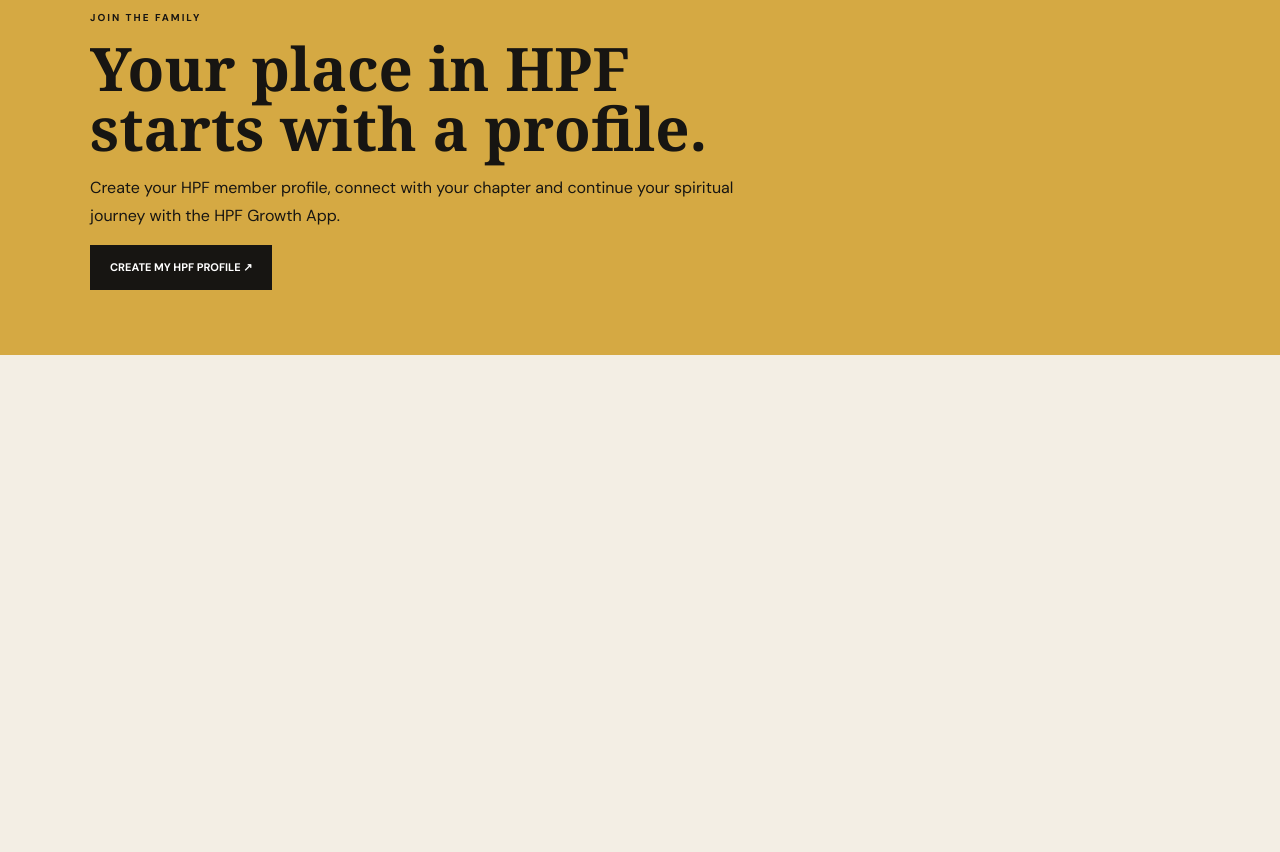
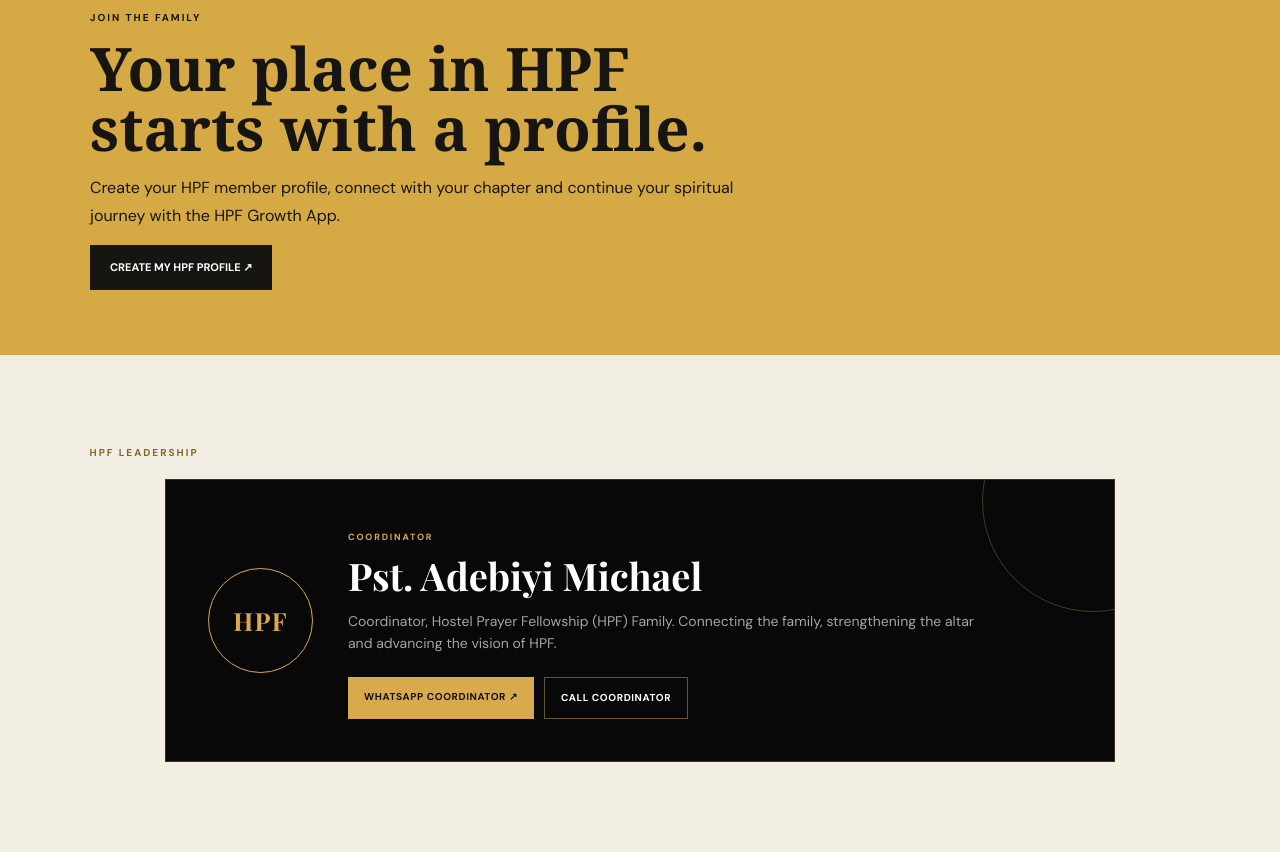
Before and after one commit to NEWGEN112/hpf-family-website, a plain HTML site: page index.html in a window 1280 px wide. Shown: the part 7106-7958 px from the top of the page. Before the commit the page ends 7461 px from the top, so only its background shows below. Drawn offline with nearby package versions, Linux system fonts and the light colour scheme; a web font is replaced by a local one.

Commit message:
Update index.html

```diff
--- a/index.html
+++ b/index.html
@@ -117,4 +117,149 @@ WhatsApp HPF General Secretary ↗
     </div>
   </div>
 </section>
-<section style="background:#d5a943;color:#171512;padding:65px 7%;margin-top:30px"><div style="max-width:1100px;margin:auto"><div style="font-size:10px;letter-spacing:.2em;font-weight:800">JOIN THE FAMILY</div><h2 style="font-family:Georgia,serif;font-size:clamp(38px,5vw,60px);line-height:1;margin:12px 0">Your place in HPF<br>starts with a profile.</h2><p style="max-width:650px;line-height:1.7">Create your HPF member profile, connect with your chapter and continue your spiritual journey with the HPF Growth App.</p><a href="member.html" style="display:inline-block;background:#171512;color:#fff;text-decoration:none;padding:14px 20px;font-size:11px;font-weight:800">CREATE MY HPF PROFILE ↗</a></div></section></body></html>
+<section style="background:#d5a943;color:#171512;padding:65px 7%;margin-top:30px"><div style="max-width:1100px;margin:auto"><div style="font-size:10px;letter-spacing:.2em;font-weight:800">JOIN THE FAMILY</div><h2 style="font-family:Georgia,serif;font-size:clamp(38px,5vw,60px);line-height:1;margin:12px 0">Your place in HPF<br>starts with a profile.</h2><p style="max-width:650px;line-height:1.7">Create your HPF member profile, connect with your chapter and continue your spiritual journey with the HPF Growth App.</p><a href="member.html" style="display:inline-block;background:#171512;color:#fff;text-decoration:none;padding:14px 20px;font-size:11px;font-weight:800">CREATE MY HPF PROFILE ↗</a></div></section><!-- HPF COORDINATOR -->
+<section class="hpf-coordinator">
+  <div class="coordinator-label">HPF LEADERSHIP</div>
+
+  <div class="coordinator-card">
+    <div class="coordinator-logo">HPF</div>
+
+    <div class="coordinator-info">
+      <span>COORDINATOR</span>
+      <h2>Pst. Adebiyi Michael</h2>
+      <p>
+        Coordinator, Hostel Prayer Fellowship (HPF) Family.
+        Connecting the family, strengthening the altar and advancing the
+        vision of HPF.
+      </p>
+
+      <div class="coordinator-buttons">
+        <a href="https://wa.me/2347025329640" target="_blank">
+          WhatsApp Coordinator ↗
+        </a>
+
+        <a href="tel:+2347025329640">
+          Call Coordinator
+        </a>
+      </div>
+    </div>
+  </div>
+</section>
+
+<style>
+.hpf-coordinator{
+  padding:90px 7%;
+  background:#f3eee4;
+}
+
+.coordinator-label{
+  color:#876525;
+  font-size:10px;
+  font-weight:700;
+  letter-spacing:.2em;
+  margin-bottom:18px;
+}
+
+.coordinator-card{
+  max-width:950px;
+  margin:auto;
+  padding:42px;
+  background:#080808;
+  color:#fff;
+  border:1px solid #3b3020;
+  display:flex;
+  align-items:center;
+  gap:35px;
+  position:relative;
+  overflow:hidden;
+}
+
+.coordinator-card:after{
+  content:"";
+  position:absolute;
+  width:220px;
+  height:220px;
+  border:1px solid #4b3920;
+  border-radius:50%;
+  right:-90px;
+  top:-90px;
+}
+
+.coordinator-logo{
+  width:105px;
+  height:105px;
+  min-width:105px;
+  border:1px solid #d8aa4d;
+  border-radius:50%;
+  display:grid;
+  place-items:center;
+  color:#d8aa4d;
+  font-family:'Playfair Display',serif;
+  font-size:25px;
+  font-weight:700;
+  letter-spacing:.05em;
+}
+
+.coordinator-info{
+  position:relative;
+  z-index:1;
+}
+
+.coordinator-info span{
+  color:#d8aa4d;
+  font-size:9px;
+  font-weight:700;
+  letter-spacing:.2em;
+}
+
+.coordinator-info h2{
+  font-family:'Playfair Display',serif;
+  font-size:38px;
+  margin:8px 0;
+}
+
+.coordinator-info p{
+  color:#aaa39a;
+  max-width:650px;
+  font-size:14px;
+}
+
+.coordinator-buttons{
+  display:flex;
+  gap:10px;
+  flex-wrap:wrap;
+  margin-top:22px;
+}
+
+.coordinator-buttons a{
+  padding:12px 16px;
+  font-size:10px;
+  font-weight:700;
+  text-transform:uppercase;
+  letter-spacing:.06em;
+  background:#d8aa4d;
+  color:#111;
+}
+
+.coordinator-buttons a:last-child{
+  background:transparent;
+  color:#fff;
+  border:1px solid #665337;
+}
+
+@media(max-width:600px){
+  .hpf-coordinator{
+    padding:65px 6%;
+  }
+
+  .coordinator-card{
+    padding:30px 24px;
+    flex-direction:column;
+    align-items:flex-start;
+  }
+
+  .coordinator-info h2{
+    font-size:30px;
+  }
+}
+</style></body></html>
```
